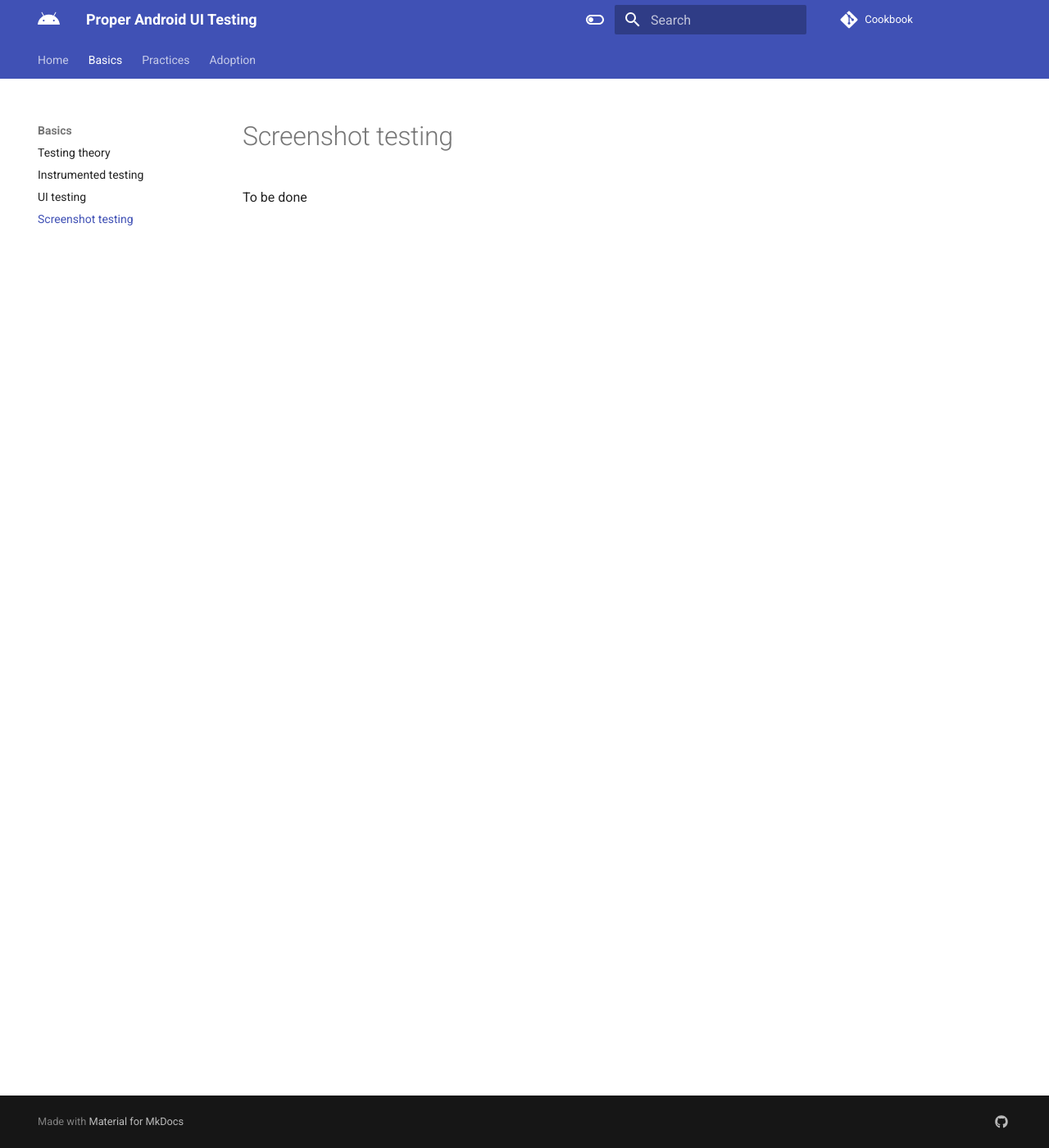
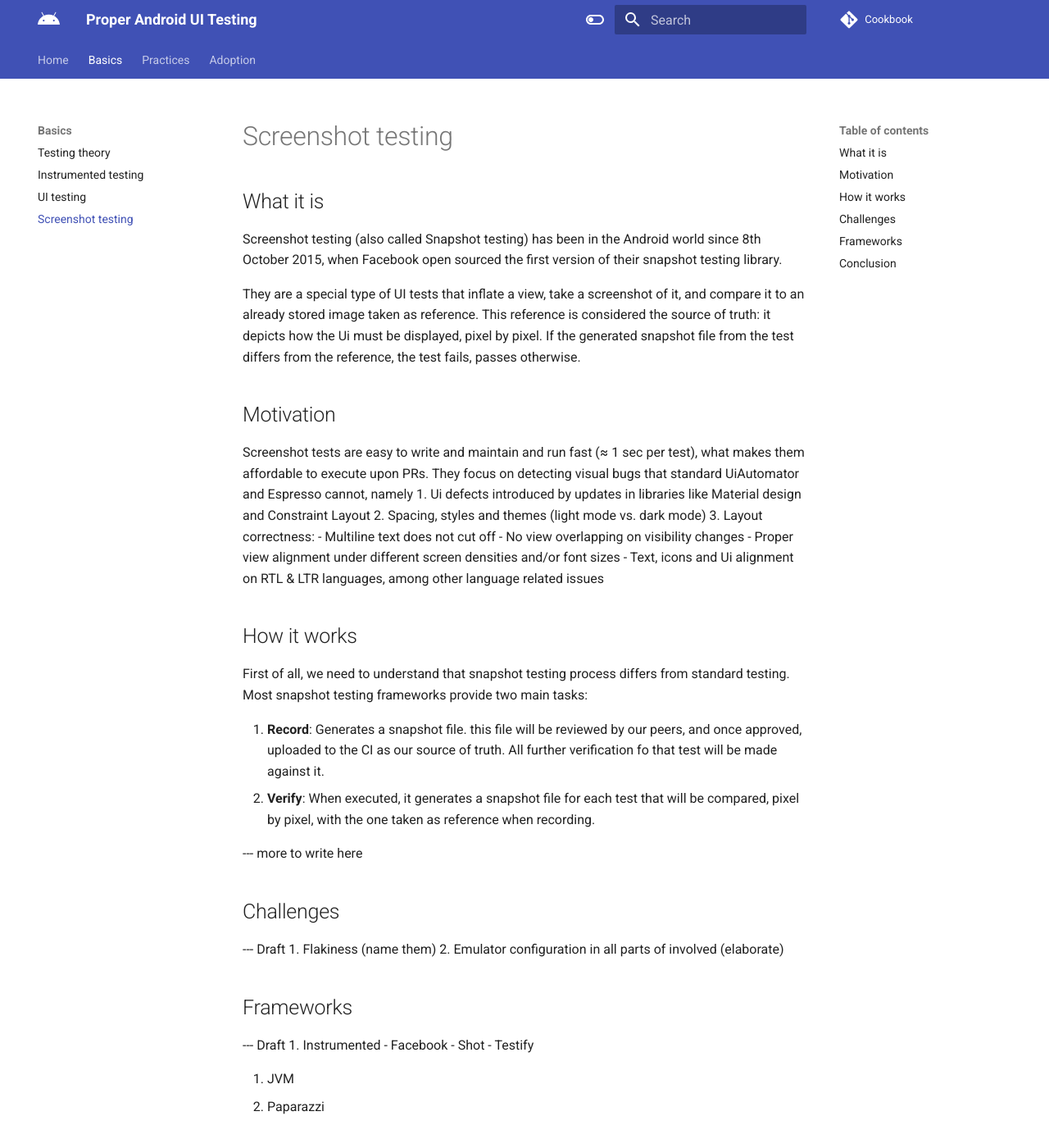
Before and after one commit to android-ui-testing/Cookbook, an MkDocs documentation site: the page built from docs/content/basics/screenshot_testing.md, in a window 1280 px wide and 1400 px high. Shown: the whole window at 82% size. Built offline with MkDocs 1.6.1 and Material for MkDocs 9.7.7, drawn with Linux system fonts in a browser that asks for light colours; comment, search, counter and statistics services are not loaded.

Commit message:
First draft Screenshot testing

```diff
--- a/docs/content/basics/screenshot_testing.md
+++ b/docs/content/basics/screenshot_testing.md
@@ -1,3 +1,45 @@
 # Screenshot testing
 
-To be done
+## What it is
+Screenshot testing (also called Snapshot testing) has been in the Android world since 8th October 2015, when Facebook open sourced the first version of their snapshot testing library.
+
+They are a special type of UI tests that inflate a view, take a screenshot of it, and compare it to an already stored image taken as reference. This reference is considered the source of truth: it depicts how the Ui must be displayed, pixel by pixel.
+If the generated snapshot file from the test differs from the reference, the test fails, passes otherwise.
+
+## Motivation
+Screenshot tests are easy to write and maintain and run fast (≈ 1 sec per test), what makes them affordable to execute upon PRs.
+They focus on detecting visual bugs that standard UiAutomator and Espresso cannot, namely
+1. Ui defects introduced by updates in libraries like Material design and Constraint Layout
+2. Spacing, styles and themes (light mode vs. dark mode)
+3. Layout correctness:
+  - Multiline text does not cut off
+  - No view overlapping on visibility changes
+  - Proper view alignment under different screen densities and/or font sizes
+  - Text, icons and Ui alignment on RTL & LTR languages, among other language related issues
+
+## How it works
+First of all, we need to understand that snapshot testing process differs from standard testing.
+Most snapshot testing frameworks provide two main tasks:
+
+1. **Record**: Generates a snapshot file. this file will be reviewed by our peers, and once approved, uploaded to the CI as our source of truth. All further verification fo that test will be made against it.
+2. **Verify**: When executed, it generates a snapshot file for each test that will be compared, pixel by pixel, with the one taken as reference when recording.
+
+--- more to write here
+
+## Challenges
+--- Draft
+1. Flakiness (name them)
+2. Emulator configuration in all parts of involved (elaborate)
+
+## Frameworks
+--- Draft
+1. Instrumented
+   - Facebook
+   - Shot
+   - Testify
+
+2. JVM
+   - Paparazzi
+
+## Conclusion
+--- Draft
```
